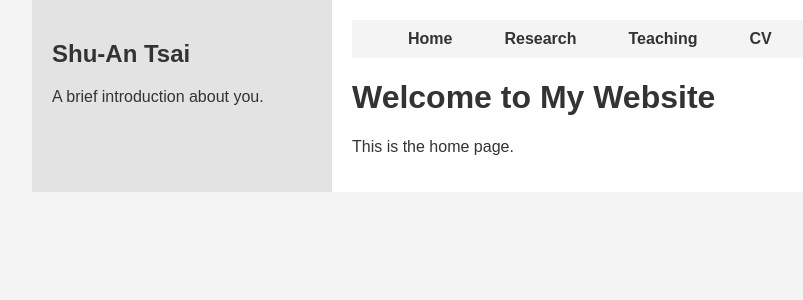
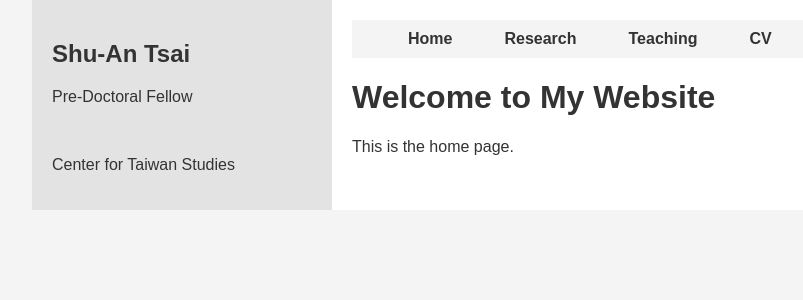
Before and after one commit to shuantsai/shuantsai.github.io, a Jekyll site: the page built from index.md, in a window 1280 px wide. Shown: the top 300 px of the page, without its empty margins (8-811 px from the left). Built offline with Jekyll 4.4.1, drawn with Linux system fonts in a browser that asks for light colours; a script that is not in the unit is left out.

Commit message:
Update sidebar.html

```diff
--- a/_includes/sidebar.html
+++ b/_includes/sidebar.html
@@ -1,6 +1,8 @@
 <div class="profile">
   <h2>Shu-An Tsai</h2>
-  <p>A brief introduction about you.</p>
+  <p>Pre-Doctoral Fellow</p>
+  <br>
+  <p>Center for Taiwan Studies  </p>
 </div>
 
 <!--
```
